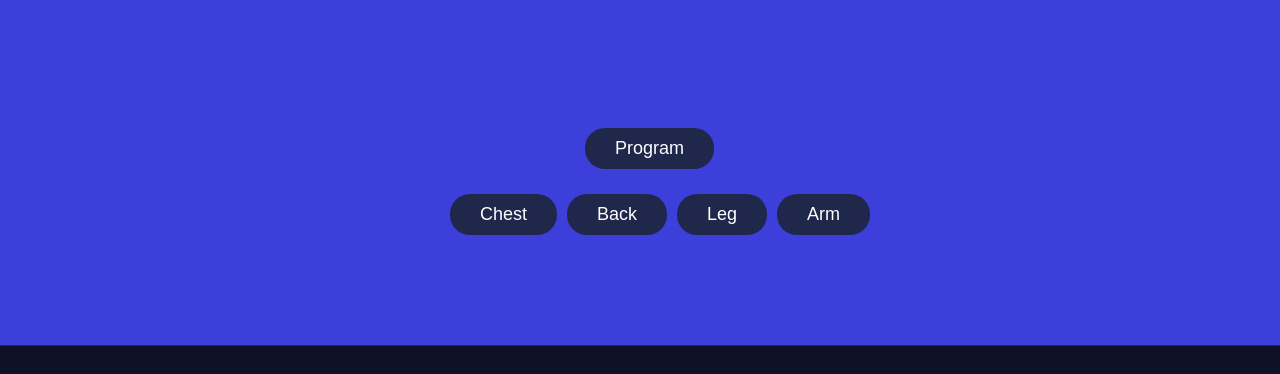
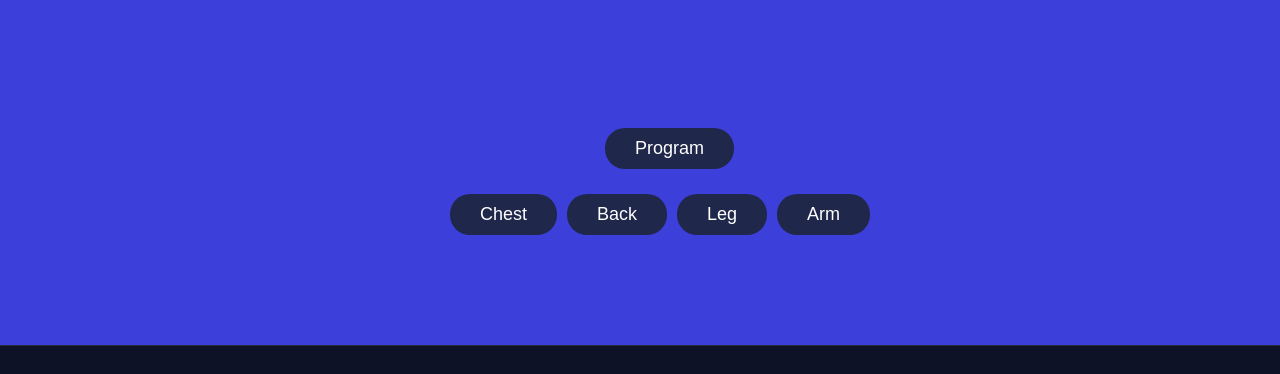
Before and after one commit to Ivanict20/Gymrat, a plain HTML site: page index.html in a window 1280 px wide. Shown: the part 1140-1514 px from the top of the page. Drawn offline with Linux system fonts and the light colour scheme.

Commit message:
Update index.html

```diff
--- a/index.html
+++ b/index.html
@@ -151,7 +151,7 @@
         ;
         class="tab-button"
         data-target="Program"
-        style="margin-bottom: 25px; margin-left: 585px"
+        style="margin-bottom: 25px; margin-left: 605px"
       >
         Program
       </button>
```
